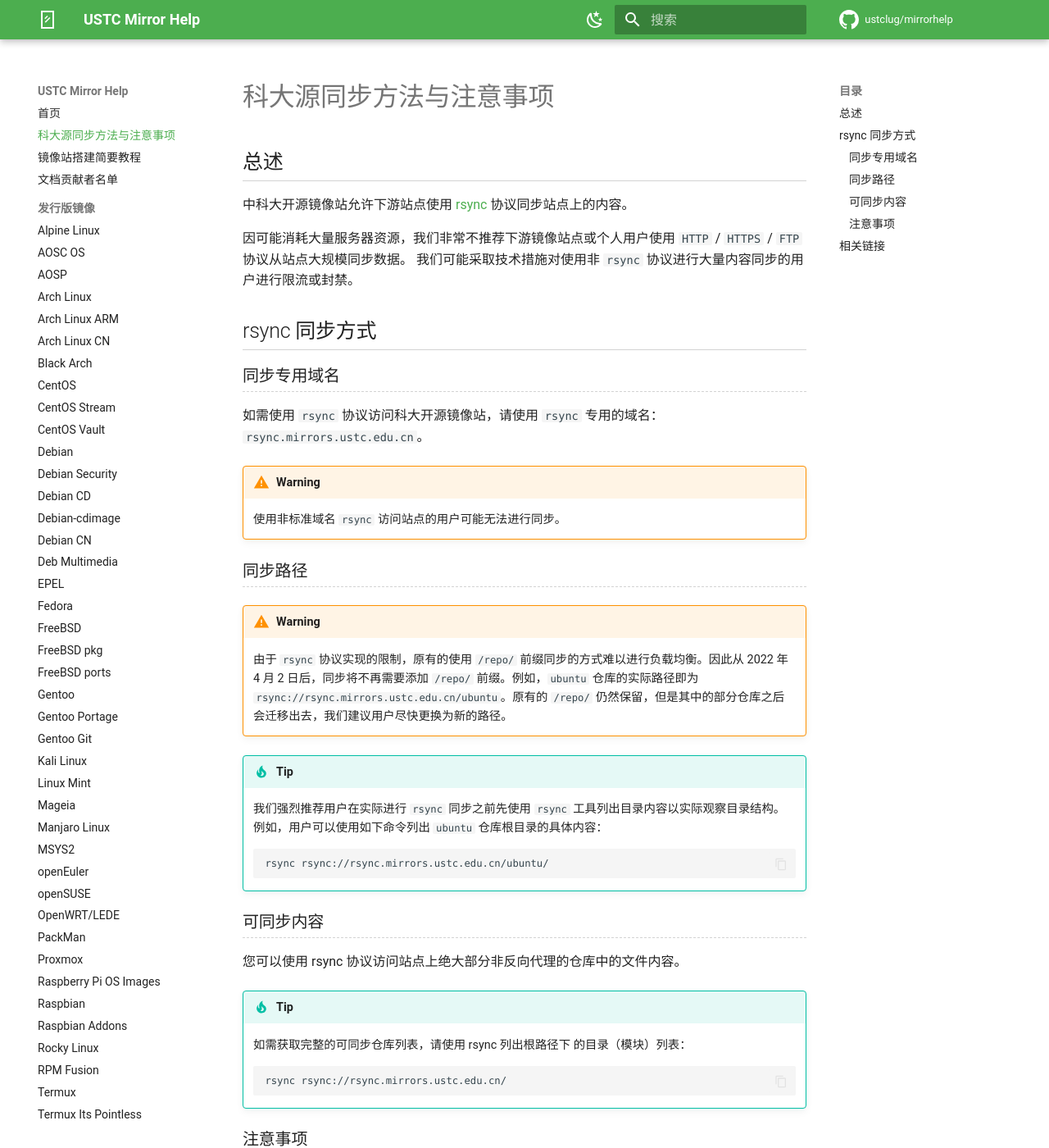
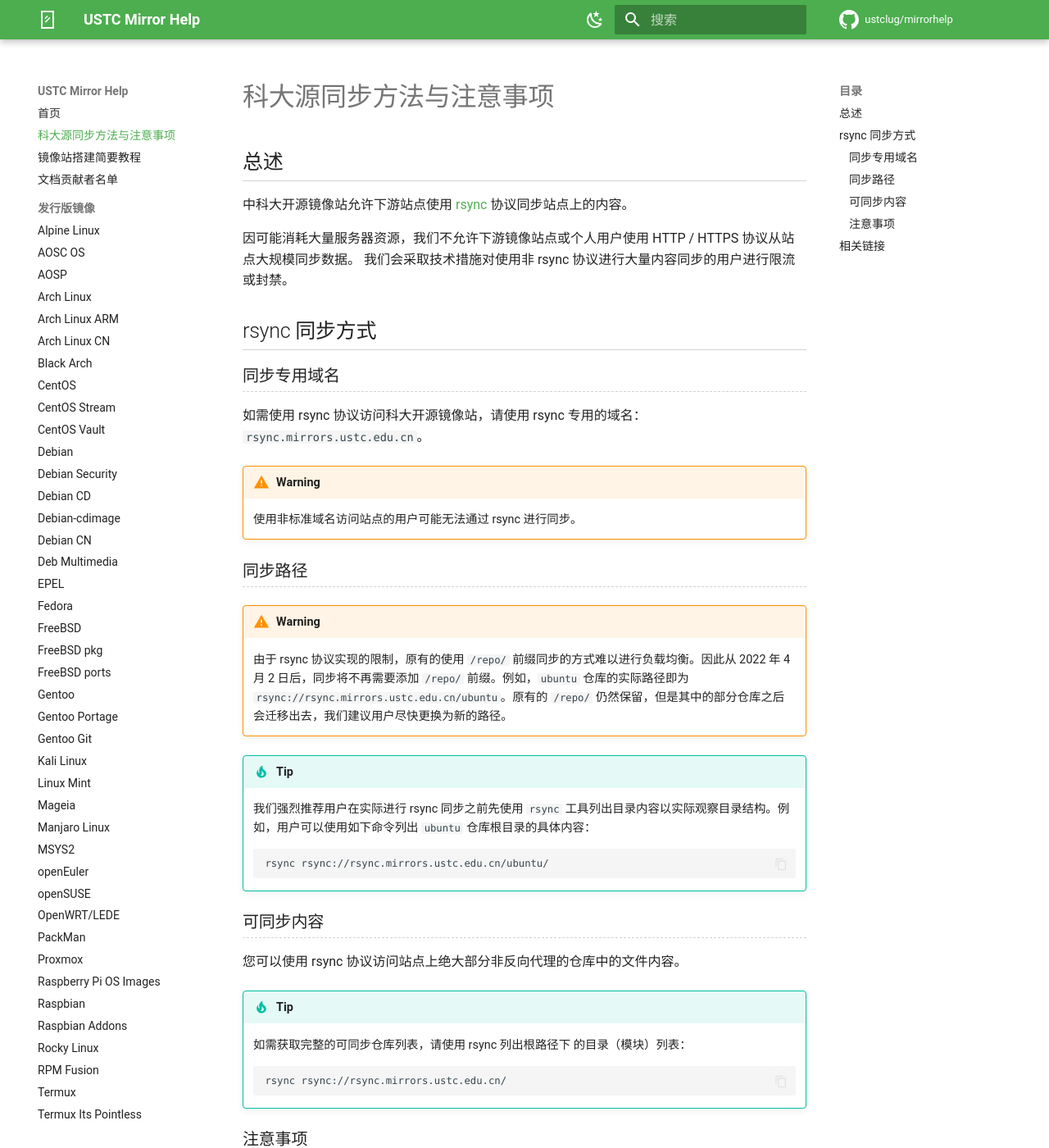
Before and after one commit to ustclug/mirrorhelp, an MkDocs documentation site: the page built from docs/rsync-guide.md, in a window 1280 px wide and 1400 px high. Shown: the whole window at 82% size. Built offline with MkDocs 1.6.1 and Material for MkDocs 9.7.7, drawn with Linux system fonts in a browser that asks for light colours; comment, search, counter and statistics services are not loaded; some of the changed text lies outside the part shown.

Commit message:
rsync-guide: We "disallow" HTTP syncing, not "discourage"

```diff
--- a/docs/rsync-guide.md
+++ b/docs/rsync-guide.md
@@ -5,30 +5,30 @@
 中科大开源镜像站允许下游站点使用 [rsync](https://www.samba.org/rsync/)
 协议同步站点上的内容。
 
-因可能消耗大量服务器资源，我们非常不推荐下游镜像站点或个人用户使用
-`HTTP` / `HTTPS` / `FTP` 协议从站点大规模同步数据。
-我们可能采取技术措施对使用非 `rsync`
+因可能消耗大量服务器资源，我们不允许下游镜像站点或个人用户使用
+HTTP / HTTPS 协议从站点大规模同步数据。
+我们会采取技术措施对使用非 rsync
 协议进行大量内容同步的用户进行限流或封禁。
 
 ## rsync 同步方式
 
 ### 同步专用域名
 
-如需使用 `rsync` 协议访问科大开源镜像站，请使用 `rsync` 专用的域名：`rsync.mirrors.ustc.edu.cn`。
+如需使用 rsync 协议访问科大开源镜像站，请使用 rsync 专用的域名：`rsync.mirrors.ustc.edu.cn`。
 
 !!! warning
 
-    使用非标准域名 `rsync` 访问站点的用户可能无法进行同步。
+    使用非标准域名访问站点的用户可能无法通过 rsync 进行同步。
 
 ### 同步路径
 
 !!! warning
 
-    由于 `rsync` 协议实现的限制，原有的使用 `/repo/` 前缀同步的方式难以进行负载均衡。因此从 2022 年 4 月 2 日后，同步将不再需要添加 `/repo/` 前缀。例如，`ubuntu` 仓库的实际路径即为 `rsync://rsync.mirrors.ustc.edu.cn/ubuntu`。原有的 `/repo/` 仍然保留，但是其中的部分仓库之后会迁移出去，我们建议用户尽快更换为新的路径。
+    由于 rsync 协议实现的限制，原有的使用 `/repo/` 前缀同步的方式难以进行负载均衡。因此从 2022 年 4 月 2 日后，同步将不再需要添加 `/repo/` 前缀。例如，`ubuntu` 仓库的实际路径即为 `rsync://rsync.mirrors.ustc.edu.cn/ubuntu`。原有的 `/repo/` 仍然保留，但是其中的部分仓库之后会迁移出去，我们建议用户尽快更换为新的路径。
 
 !!! tip
 
-    我们强烈推荐用户在实际进行 `rsync` 同步之前先使用 `rsync`
+    我们强烈推荐用户在实际进行 rsync 同步之前先使用 `rsync`
     工具列出目录内容以实际观察目录结构。例如，用户可以使用如下命令列出
     `ubuntu` 仓库根目录的具体内容：
 
@@ -67,7 +67,7 @@
 
 !!! warning
 
-    为避免占用服务器过多资源，我们对单 IP 地址的 `rsync` 连接数做出了限制，
+    为避免占用服务器过多资源，我们对单 IP 地址的 rsync 连接数做出了限制，
     在 2021 年 2 月 6 日后，限制从单 IP 2 个连接提升为 5 个连接，
     过多的连接将被拒绝访问。请合理安排同步方式以达到最大的同步效率。
 
```
